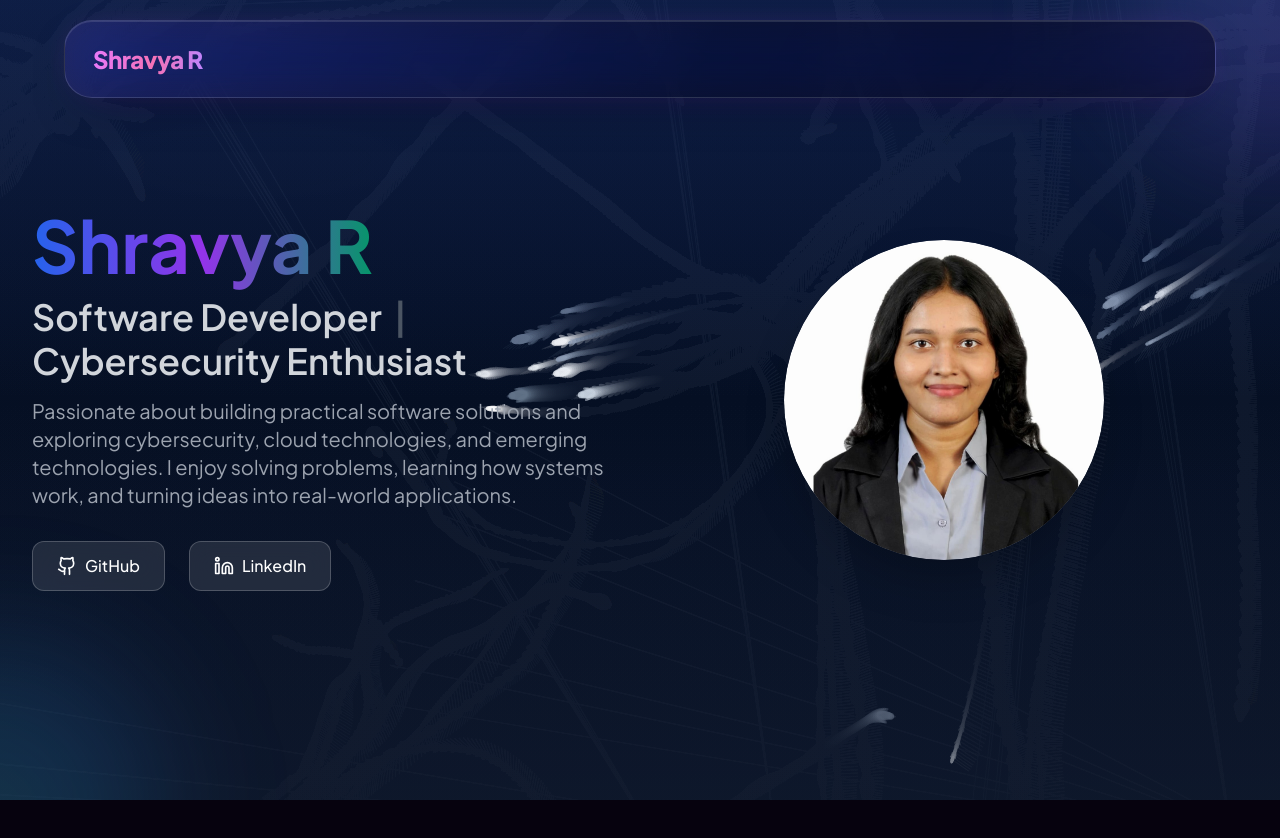
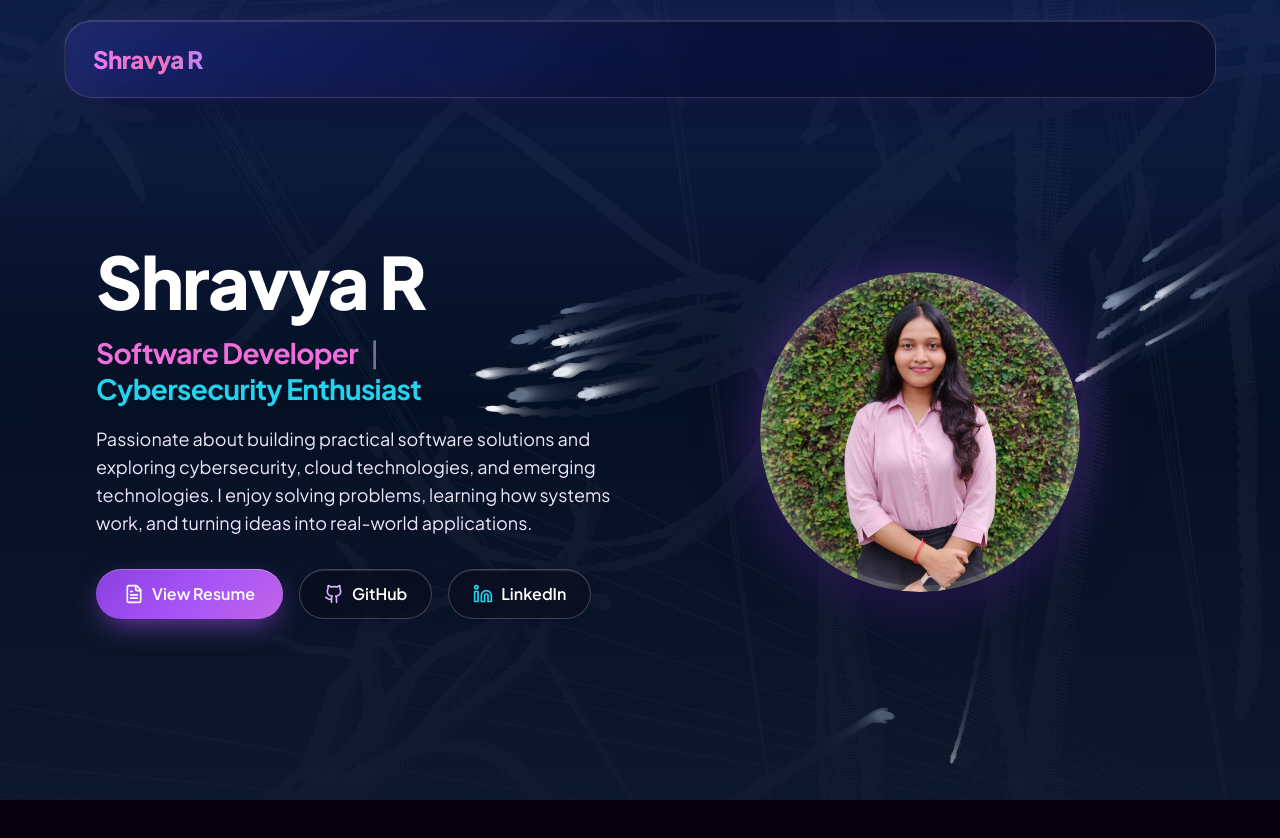
Before and after one commit to shravya235/My-Portfolio-website, a Next.js app: page / in a window 1280 px wide. Shown: the top 838 px of the page. Built offline with nearby package versions, Linux system fonts and the light colour scheme.

Commit message:
Added resume button and changed profile photo

```diff
--- a/app/components/Hero.tsx
+++ b/app/components/Hero.tsx
@@ -3,8 +3,9 @@ import Image from 'next/image';
 import { useEffect, useRef } from 'react';
 import { motion } from 'framer-motion';
 import { gsap } from 'gsap';
-import { Github, Linkedin, ChevronDown } from 'lucide-react';
-import img from '../images/Shravya.png'; // Adjust the path as necessary
+import { Github, Linkedin, ChevronDown, FileText } from 'lucide-react';
+import img from '../images/Shravya.jpg'; // Adjust the path as necessary
+import { resumeUrl } from '../data/portfolioData';
 
 export default function Hero() {
   const heroRef = useRef<HTMLDivElement>(null);
@@ -51,79 +52,89 @@ export default function Hero() {
   }, []);
 
   return (
-    <section ref={heroRef} className="min-h-screen flex items-center justify-center relative overflow-hidden text-gray-900 dark:text-white">
-      <div className="max-w-7xl mx-auto px-4 sm:px-6 lg:px-8 relative z-10 w-full">
-        <div className="flex flex-col lg:flex-row items-center justify-between space-y-10 lg:space-y-0">
+    <section ref={heroRef} className="min-h-screen flex items-center justify-center relative overflow-hidden pt-28 pb-16 sm:pt-32 text-ink">
+      <div className="max-w-6xl mx-auto px-4 sm:px-6 lg:px-8 relative z-10 w-full">
+        <div className="flex flex-col lg:flex-row items-center justify-between gap-12 lg:gap-8">
           {/* Left - Text Content */}
           <div className="text-center lg:text-left space-y-8 lg:w-1/2">
-            <div className="space-y-4">
-              <h1 className="hero-title text-5xl sm:text-6xl lg:text-7xl font-bold">
-                <span className="bg-gradient-to-r from-blue-600 via-purple-600 to-emerald-600 bg-clip-text text-transparent">
+            <div className="space-y-5">
+              <h1 className="hero-title text-5xl sm:text-6xl lg:text-7xl font-extrabold tracking-tight leading-[1.05] text-ink">
+                <span>
                   Shravya R
                 </span>
               </h1>
 
-              <h2 className="hero-subtitle flex flex-wrap items-center justify-center lg:justify-start gap-x-3 gap-y-1 text-2xl sm:text-3xl lg:text-4xl font-semibold text-gray-700 dark:text-gray-300">
-                <span className="whitespace-nowrap">Software Developer</span>
-                <span className="hidden sm:inline text-gray-400 dark:text-gray-600">|</span>
-                <span className="whitespace-nowrap">Cybersecurity Enthusiast</span>
+              <h2 className="hero-subtitle flex flex-wrap items-center justify-center lg:justify-start gap-x-3 gap-y-1 text-xl sm:text-2xl lg:text-[1.75rem] font-bold tracking-tight">
+                <span className="whitespace-nowrap text-glow-pink">Software Developer</span>
+                <span className="hidden sm:inline text-ink-muted/60 font-medium">|</span>
+                <span className="whitespace-nowrap text-glow-cyan">Cybersecurity Enthusiast</span>
               </h2>
 
-              <p className="hero-description text-lg sm:text-xl text-gray-600 dark:text-gray-400 max-w-2xl mx-auto lg:mx-0 leading-relaxed">
+              <p className="hero-description text-base sm:text-lg text-ink-soft max-w-xl mx-auto lg:mx-0 leading-relaxed">
                 Passionate about building practical software solutions and exploring cybersecurity, cloud technologies, and emerging technologies.
                 I enjoy solving problems, learning how systems work, and turning ideas into real-world applications.
               </p>
             </div>
 
-            <div className="hero-links flex justify-center lg:justify-start space-x-6">
+            <div className="hero-links flex flex-wrap justify-center lg:justify-start gap-3 sm:gap-4">
+              <a
+                href={resumeUrl}
+                target="_blank"
+                rel="noopener noreferrer"
+                className="btn-solid px-7 py-3"
+              >
+                <FileText className="w-5 h-5" />
+                <span>View Resume</span>
+              </a>
+
               <a
                 href="https://github.com/shravya235"
                 target="_blank"
                 rel="noopener noreferrer"
-                className="group flex items-center space-x-2 px-6 py-3 bg-white/50 dark:bg-white/10 backdrop-blur-md rounded-xl border border-gray-200 dark:border-white/20 hover:bg-white/80 dark:hover:bg-white/20 transition-all duration-300 hover:scale-105"
+                className="group btn-glass px-6 py-3"
               >
-                <Github className="w-5 h-5 group-hover:text-blue-500 transition-colors duration-200" />
-                <span className="font-medium text-gray-800 dark:text-white">GitHub</span>
+                <Github className="w-5 h-5 text-glow-lavender group-hover:text-ink transition-colors duration-300" />
+                <span>GitHub</span>
               </a>
 
               <a
                 href="https://www.linkedin.com/in/shravya-r-32913028b/"
                 target="_blank"
                 rel="noopener noreferrer"
-                className="group flex items-center space-x-2 px-6 py-3 bg-white/50 dark:bg-white/10 backdrop-blur-md rounded-xl border border-gray-200 dark:border-white/20 hover:bg-white/80 dark:hover:bg-white/20 transition-all duration-300 hover:scale-105"
+                className="group btn-glass px-6 py-3"
               >
-                <Linkedin className="w-5 h-5 group-hover:text-blue-500 transition-colors duration-200" />
-                <span className="font-medium text-gray-800 dark:text-white">LinkedIn</span>
+                <Linkedin className="w-5 h-5 text-glow-cyan group-hover:text-ink transition-colors duration-300" />
+                <span>LinkedIn</span>
               </a>
             </div>
           </div>
 
 
           {/* Right - Image */}
-<div className="lg:w-1/2 flex justify-center relative">
+<div className="order-first lg:order-none lg:w-1/2 flex justify-center relative">
   <motion.div
     initial={{ scale: 0.9, opacity: 0 }}
     animate={{ scale: 1, opacity: 1 }}
     transition={{ duration: 0.8, ease: 'easeOut' }}
-    className="relative w-64 h-64 sm:w-72 sm:h-72 md:w-80 md:h-80 rounded-full overflow-hidden shadow-2xl"
+    className="relative w-64 h-64 sm:w-72 sm:h-72 md:w-80 md:h-80 rounded-full overflow-hidden shadow-[0_30px_80px_-30px_rgba(10,0,40,0.9),0_0_70px_-10px_rgba(168,85,247,0.55)]"
   >
-    {/* White Glowing Background Circle */}
+    {/* Glowing Background Circle */}
     <motion.div
       initial={{ scale: 1.2, opacity: 0 }}
-      animate={{ scale: 1, opacity: 0.12 }}
+      animate={{ scale: 1, opacity: 0.35 }}
       transition={{ duration: 1.2, ease: 'easeOut' }}
-      className="absolute inset-0 rounded-full bg-blue-500 dark:bg-white blur-[60px] z-0"
+      className="absolute inset-0 rounded-full bg-fuchsia-400 blur-[60px] z-0"
     />
 
-    {/* White Ring Border */}
-    <div className="absolute inset-0 rounded-full border-[6px] border-blue-500/30 dark:border-white/30 z-10" />
+    {/* Ring Border */}
+    <div className="absolute inset-0 rounded-full border-[6px] border-white/25 shadow-[inset_0_0_30px_rgba(216,180,254,0.35)] z-30 pointer-events-none" />
 
     {/* Left Bracket */}
     <motion.div
       initial={{ x: -20, opacity: 0 }}
       animate={{ x: 0, opacity: 0.2 }}
       transition={{ delay: 0.8, duration: 1 }}
-      className="absolute -left-10 top-1/2 -translate-y-1/2 text-6xl font-bold text-gray-500 dark:text-white z-0"
+      className="absolute -left-10 top-1/2 -translate-y-1/2 text-6xl font-bold text-glow-lavender z-0"
     >
       &lt;
     </motion.div>
@@ -133,7 +144,7 @@ export default function Hero() {
       initial={{ x: 20, opacity: 0 }}
       animate={{ x: 0, opacity: 0.2 }}
       transition={{ delay: 0.8, duration: 1 }}
-      className="absolute -right-10 top-1/2 -translate-y-1/2 text-6xl font-bold text-gray-500 dark:text-white z-0"
+      className="absolute -right-10 top-1/2 -translate-y-1/2 text-6xl font-bold text-glow-lavender z-0"
     >
       &gt;
     </motion.div>
@@ -151,12 +162,6 @@ export default function Hero() {
         </div>
 
       </div>
-
-      {/* Background Decorations */}
-      <div className="absolute inset-0 overflow-hidden pointer-events-none">
-        <div className="absolute -top-40 -right-40 w-80 h-80 bg-gradient-to-br from-blue-400/20 to-purple-600/20 rounded-full blur-3xl" />
-        <div className="absolute -bottom-40 -left-40 w-80 h-80 bg-gradient-to-tr from-emerald-400/20 to-blue-600/20 rounded-full blur-3xl" />
-      </div>
     </section>
   );
 }
--- a/app/data/portfolioData.ts
+++ b/app/data/portfolioData.ts
@@ -1,5 +1,8 @@
 // data/portfolioData.ts
 import type { IconName, LucideIcon, ProjectIcon } from '@/utils/icons';
+
+// Put your resume at public/resume.pdf, or replace this with a Google Drive / external link
+export const resumeUrl = "/resume.pdf";
 
 export const aboutData = {
   title: "About Me",
```
Also changed, not shown: app/images/Shravya.jpg (added), 1 other file (tests, documents, lock files or other folders).
